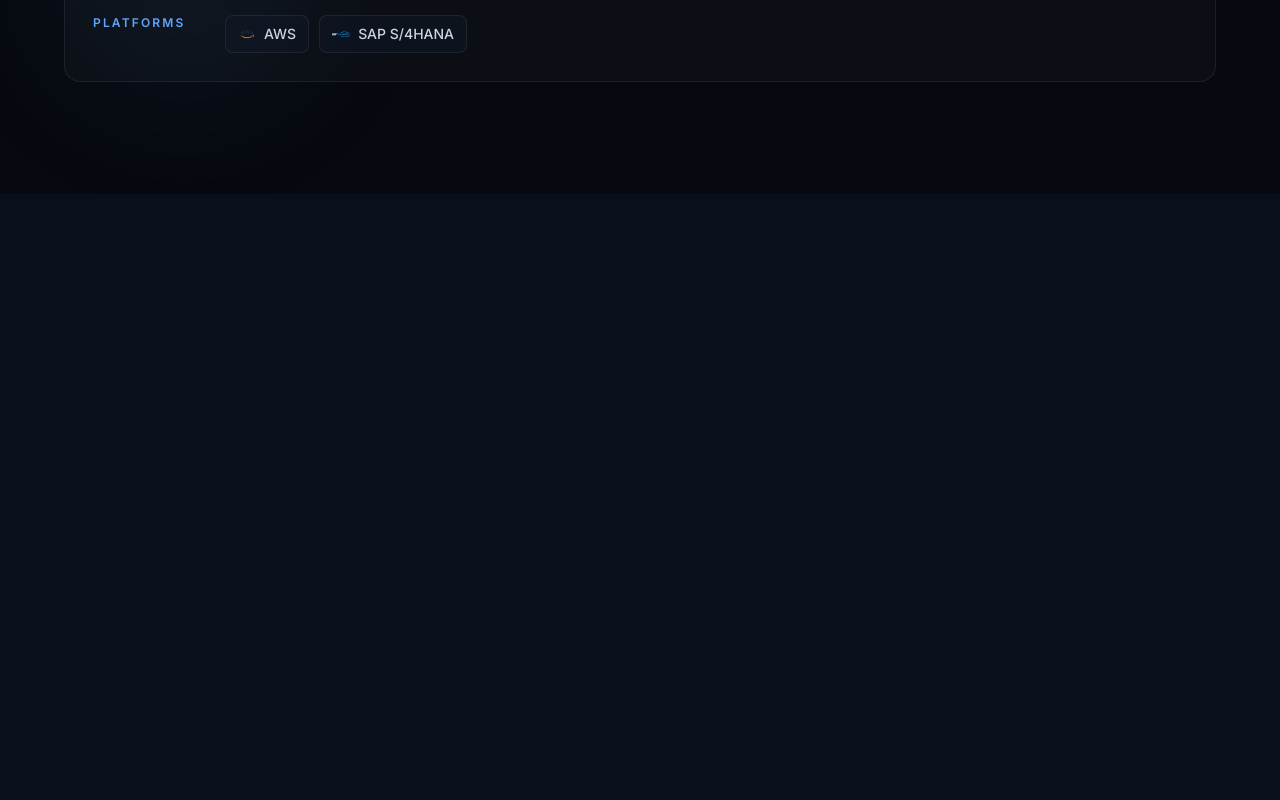
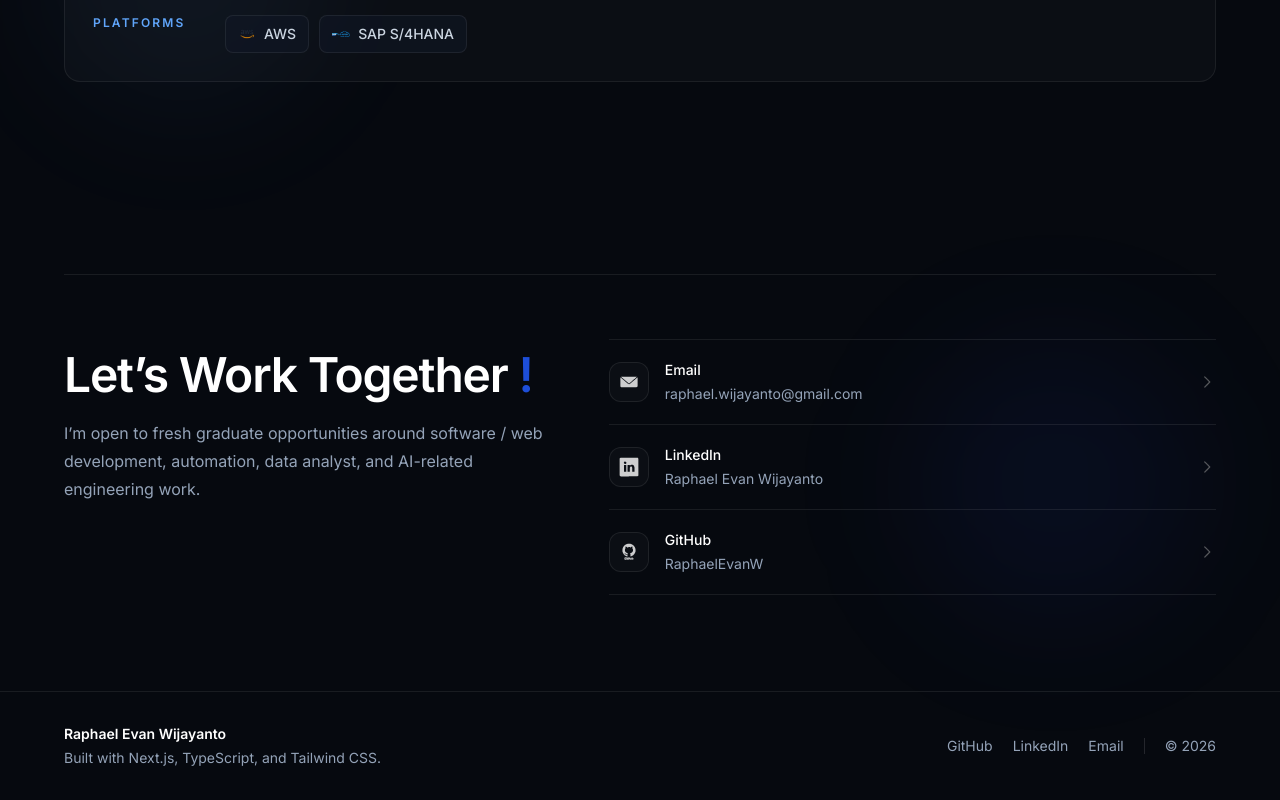
Before and after one commit to RaphaelEvanW/portfolio, a Next.js app: page / in a window 1280 px wide. Shown: the part 3961-4761 px from the top of the page. Before the commit the page ends 4155 px from the top, so only its background shows below. Built offline with nearby package versions, Linux system fonts and the light colour scheme.

Commit message:
add contact + footer

```diff
--- a/app/page.tsx
+++ b/app/page.tsx
@@ -3,6 +3,8 @@ import Navbar from "@/components/Navbar";
 import ProjectSection from "@/components/Project";
 import Experience from "@/components/Experience";
 import Skills from "@/components/Skills";
+import Contact from "@/components/Contact";
+import Footer from "@/components/Footer";
 
 const cvDownloadUrl = "https://docs.google.com/document/d/1sE3iVw4tDQXasHTtrjlYV9iAkNZH3syEk4LLC9J9JSs/export?format=pdf";
 
@@ -146,6 +148,8 @@ export default function Home() {
         <ProjectSection/>
         <Experience/>
         <Skills/>
+        <Contact/>
+        <Footer/>
       </div>
     </main>
   );
--- /dev/null
+++ b/components/Contact.tsx
@@ -0,0 +1,96 @@
+import Image from "next/image";
+
+const contactLinks = [
+  {
+    label: "Email",
+    value: "raphael.wijayanto@gmail.com",
+    href: "mailto:raphael.wijayanto@gmail.com",
+    icon: "/logos/icon/email_dark_theme.svg",
+  },
+  {
+    label: "LinkedIn",
+    value: "Raphael Evan Wijayanto",
+    href: "https://www.linkedin.com/in/raphael-e-wijayanto/",
+    icon: "/logos/icon/linkedin_dark_theme.svg",
+  },
+  {
+    label: "GitHub",
+    value: "RaphaelEvanW",
+    href: "https://github.com/RaphaelEvanW",
+    icon: "/logos/icon/github_dark_theme.svg",
+  },
+];
+
+export default function Contact() {
+  return (
+    <section
+      id="contact"
+      className="relative mx-auto max-w-[1440px] px-6 pb-24 pt-20 sm:px-10 lg:px-14 xl:px-16"
+    >
+      <div className="pointer-events-none absolute bottom-16 right-20 hidden h-72 w-72 rounded-full bg-[var(--blue)]/7 blur-3xl lg:block" />
+
+      <div className="relative border-t border-white/[0.08] pt-16">
+        <div className="grid gap-12 lg:grid-cols-[0.9fr_1.1fr] lg:items-start">
+          <div>
+
+            <h2 className="mt-3 max-w-xl text-4xl font-semibold tracking-tight text-white md:text-5xl">
+            Let’s Work Together
+            <span className="text-[var(--blue)]"> !</span>
+            </h2>
+
+            <p className="mt-5 max-w-xl text-base leading-7 text-[var(--muted)]">
+              I’m open to fresh graduate opportunities around software / web
+              development, automation, data analyst, and
+              AI-related engineering work.
+            </p>
+          </div>
+
+          <div className="border-t border-white/[0.08]">
+            {contactLinks.map((link) => (
+              <a
+                key={link.label}
+                href={link.href}
+                target={link.href.startsWith("http") ? "_blank" : undefined}
+                rel={
+                  link.href.startsWith("http")
+                    ? "noopener noreferrer"
+                    : undefined
+                }
+                className="group flex items-center justify-between gap-6 border-b border-white/[0.08] py-5 transition hover:border-[var(--blue)]/40"
+              >
+                <div className="flex min-w-0 items-center gap-4">
+                  <span className="flex h-10 w-10 shrink-0 items-center justify-center rounded-xl border border-white/[0.08] bg-white/[0.025] transition group-hover:border-[var(--blue)]/40 group-hover:bg-[var(--blue)]/10">
+                    <Image
+                      src={link.icon}
+                      alt=""
+                      width={20}
+                      height={20}
+                      className="h-5 w-5 opacity-80 transition group-hover:opacity-100"
+                    />
+                  </span>
+
+                  <div className="min-w-0">
+                    <p className="text-sm font-medium text-white">
+                      {link.label}
+                    </p>
+                    <p className="mt-1 truncate text-sm text-[var(--muted)]">
+                      {link.value}
+                    </p>
+                  </div>
+                </div>
+
+                <Image
+                  src="/logos/icon/right_arrow.svg"
+                  alt=""
+                  width={18}
+                  height={18}
+                  className="h-[18px] w-[18px] shrink-0 opacity-55 transition group-hover:translate-x-1 group-hover:opacity-100"
+                />
+              </a>
+            ))}
+          </div>
+        </div>
+      </div>
+    </section>
+  );
+}
--- /dev/null
+++ b/components/Footer.tsx
@@ -0,0 +1,51 @@
+const footerLinks = [
+  {
+    label: "GitHub",
+    href: "https://github.com/RaphaelEvanW",
+  },
+  {
+    label: "LinkedIn",
+    href: "https://www.linkedin.com/in/raphael-e-wijayanto/",
+  },
+  {
+    label: "Email",
+    href: "mailto:raphael.wijayanto@gmail.com",
+  },
+];
+
+export default function Footer() {
+  return (
+    <footer className="relative mx-auto max-w-[1440px] border-t border-white/[0.08] px-6 py-8 sm:px-10 lg:px-14 xl:px-16">
+      <div className="flex flex-col gap-5 md:flex-row md:items-center md:justify-between">
+        <div>
+          <p className="text-sm font-semibold text-white">
+            Raphael Evan Wijayanto
+          </p>
+          <p className="mt-1 text-sm text-[var(--muted)]">
+            Built with Next.js, TypeScript, and Tailwind CSS.
+          </p>
+        </div>
+
+        <div className="flex flex-wrap items-center gap-x-5 gap-y-2 text-sm text-[var(--muted)]">
+          {footerLinks.map((link) => (
+            <a
+              key={link.label}
+              href={link.href}
+              target={link.href.startsWith("http") ? "_blank" : undefined}
+              rel={
+                link.href.startsWith("http") ? "noopener noreferrer" : undefined
+              }
+              className="transition hover:text-white"
+            >
+              {link.label}
+            </a>
+          ))}
+
+          <span className="hidden h-4 w-px bg-white/[0.12] md:block" />
+
+          <span>© 2026</span>
+        </div>
+      </div>
+    </footer>
+  );
+}
```
